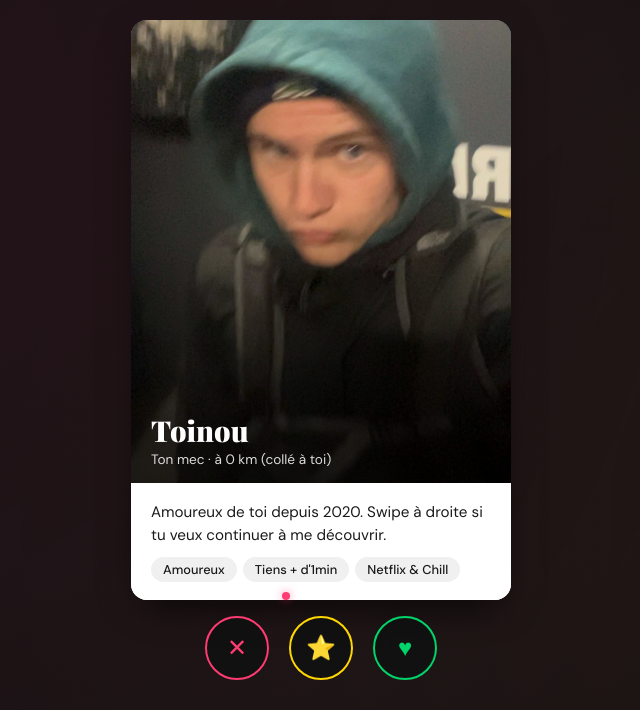
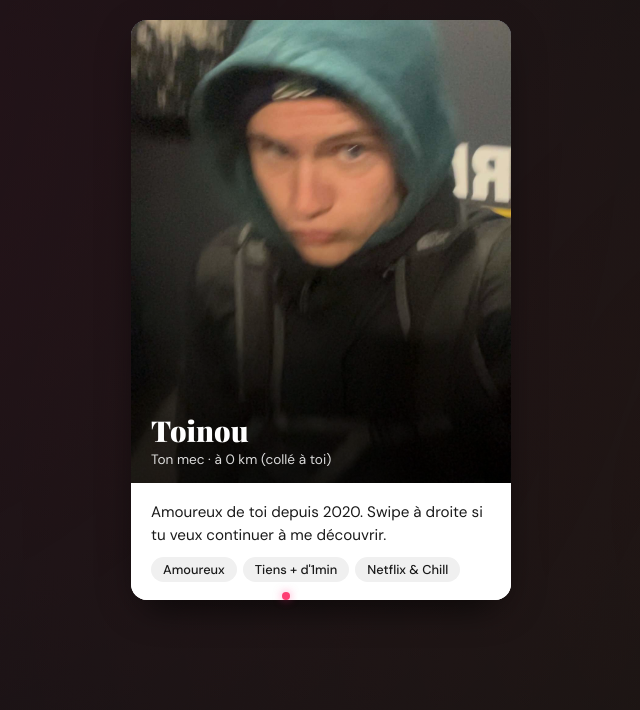
Before and after one commit to AntoineDev-fr/tinder, a plain HTML site: page index.html in a window 1280 px wide. Shown: the part 90-800 px from the top of the page, without its empty margins (319-959 px from the left). Drawn offline with nearby package versions, Linux system fonts and the light colour scheme.

Commit message:
Update index.html

```diff
--- a/index.html
+++ b/index.html
@@ -606,12 +606,7 @@
   <div class="dots" id="dots"></div>
 </div>
 
-<!-- Action buttons -->
-<div class="actions" id="actions">
-  <button class="btn-action btn-nope" onclick="swipeCard('left')" title="Nope">✕</button>
-  <button class="btn-action btn-super" onclick="swipeCard('super')" title="Super Like">⭐</button>
-  <button class="btn-action btn-like" onclick="swipeCard('right')" title="Like">♥</button>
-</div>
+
 
 <!-- Match Screen -->
 <div class="match-screen" id="matchScreen">
```
